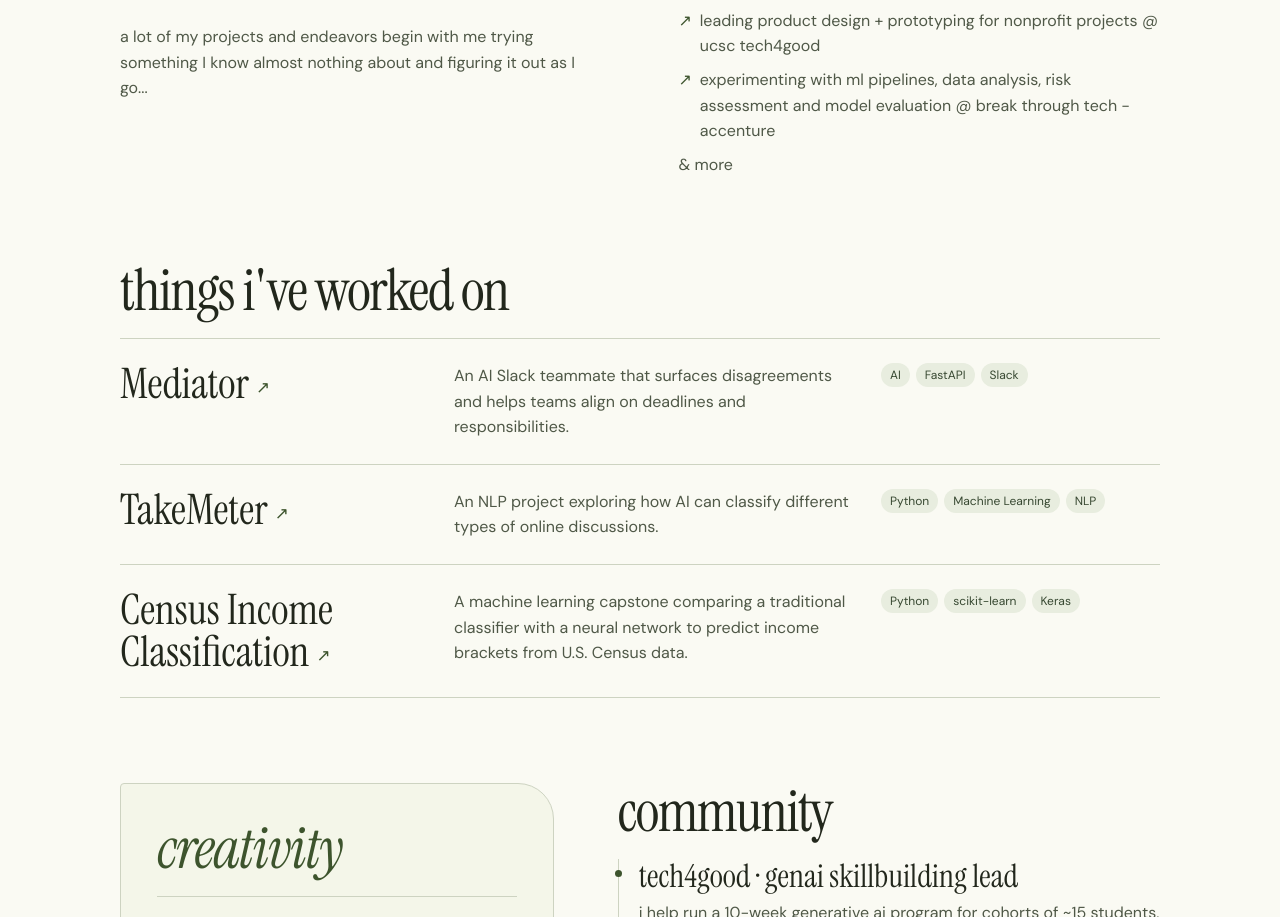
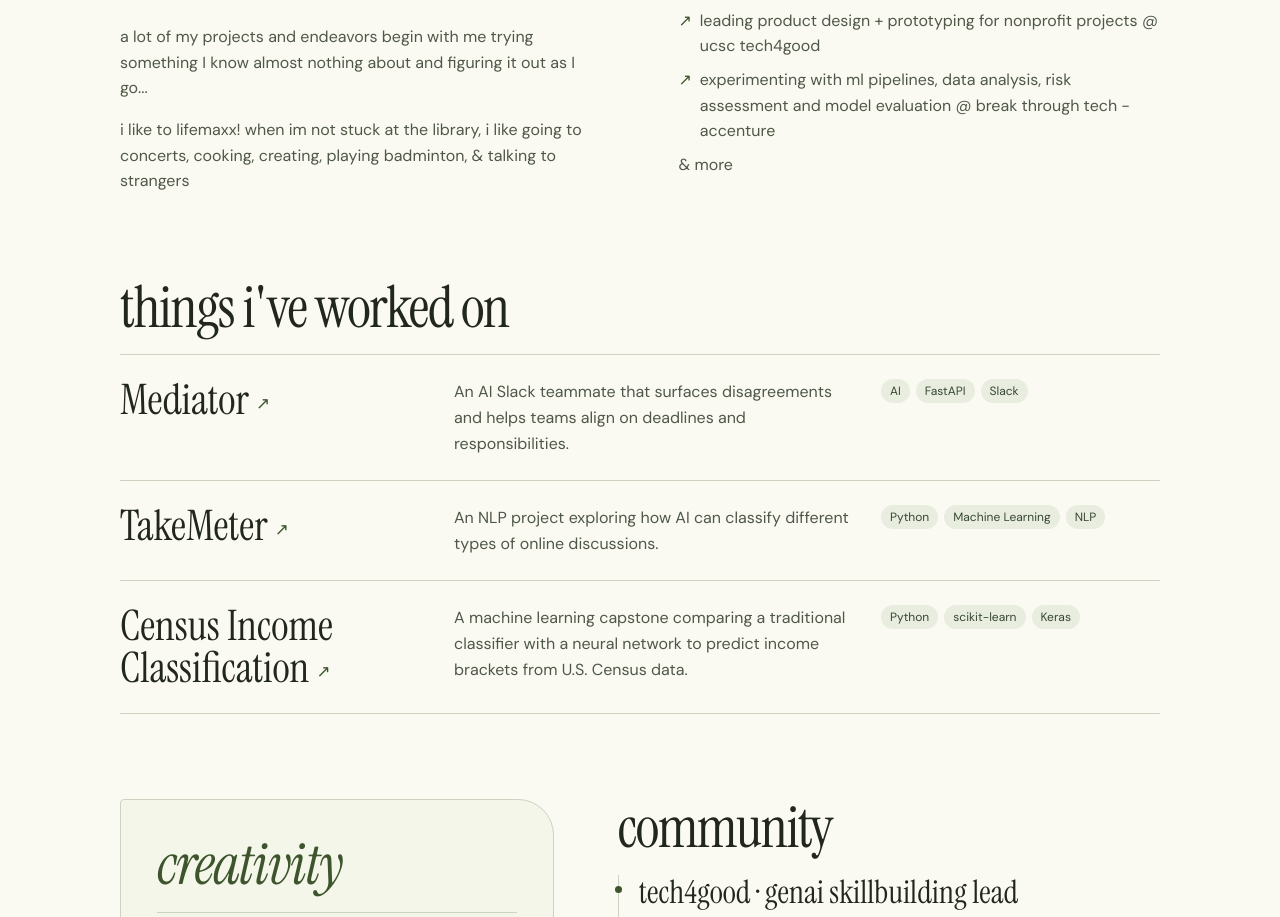
Before and after one commit to tsunderii/blueprint_intro, a React (Vite) app in the folder my-about-page/: page / in a window 1280 px wide. Shown: the part 812-1729 px from the top of the page. Built offline with nearby package versions, Linux system fonts and the light colour scheme; no server answers.

Commit message:
Add personal interests to about section

```diff
--- a/my-about-page/app.css
+++ b/my-about-page/app.css
@@ -206,6 +206,10 @@ h1 strong {
   line-height: 1.6;
 }
 
+.section p + p {
+  margin-top: 1em;
+}
+
 #projects,
 #recently-played {
   margin-bottom: var(--section-spacing);
--- a/my-about-page/app.jsx
+++ b/my-about-page/app.jsx
@@ -78,7 +78,10 @@ function App() {
               a lot of my projects and endeavors begin with me trying something
               I know almost nothing about and figuring it out as I go...
             </p>
-
+            <p>
+              i like to lifemaxx! when im not stuck at the library, i like going
+              to concerts, cooking, creating, playing badminton, &amp; talking to strangers
+            </p>
           </section>
 
           <section className="section" aria-label="Current work">
```
